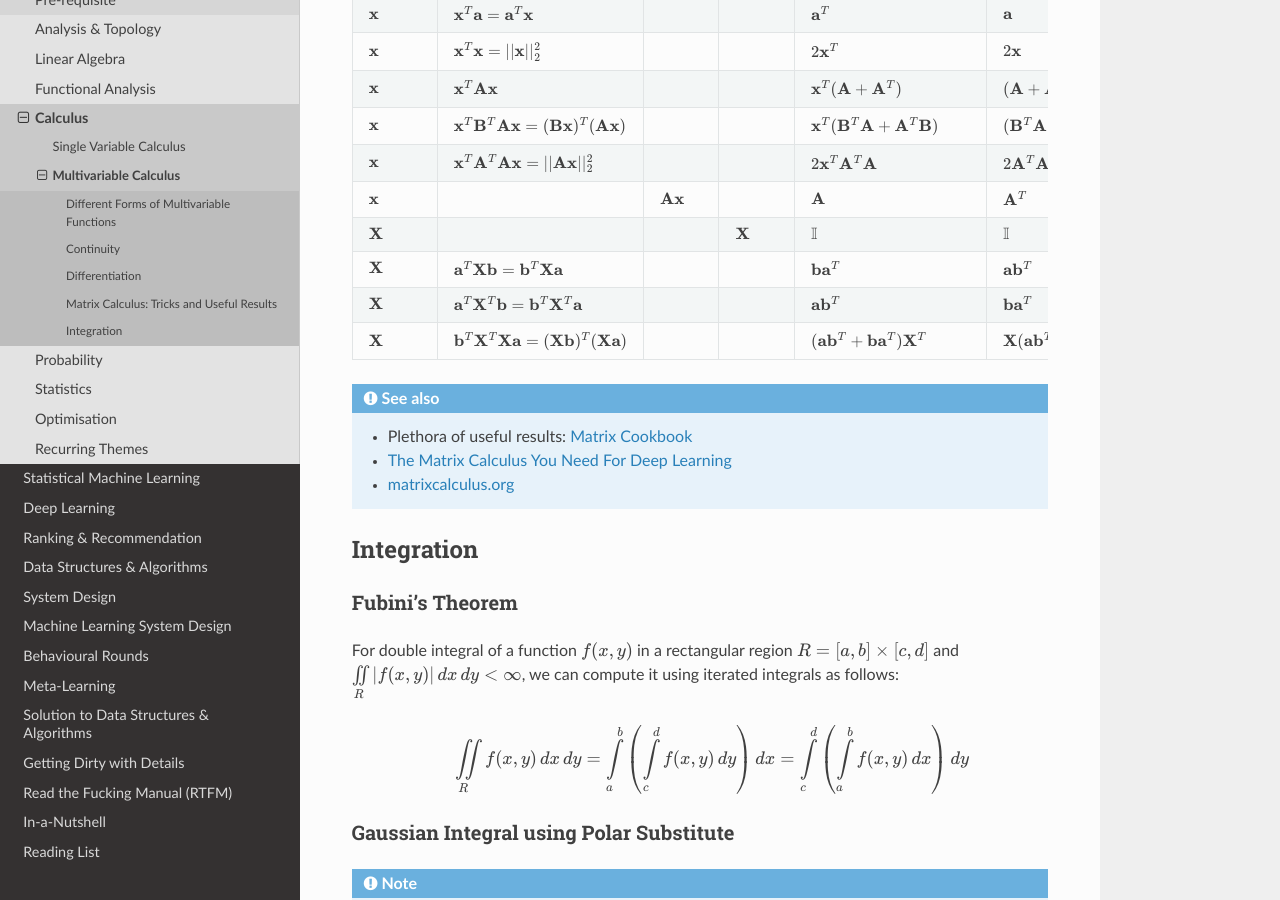
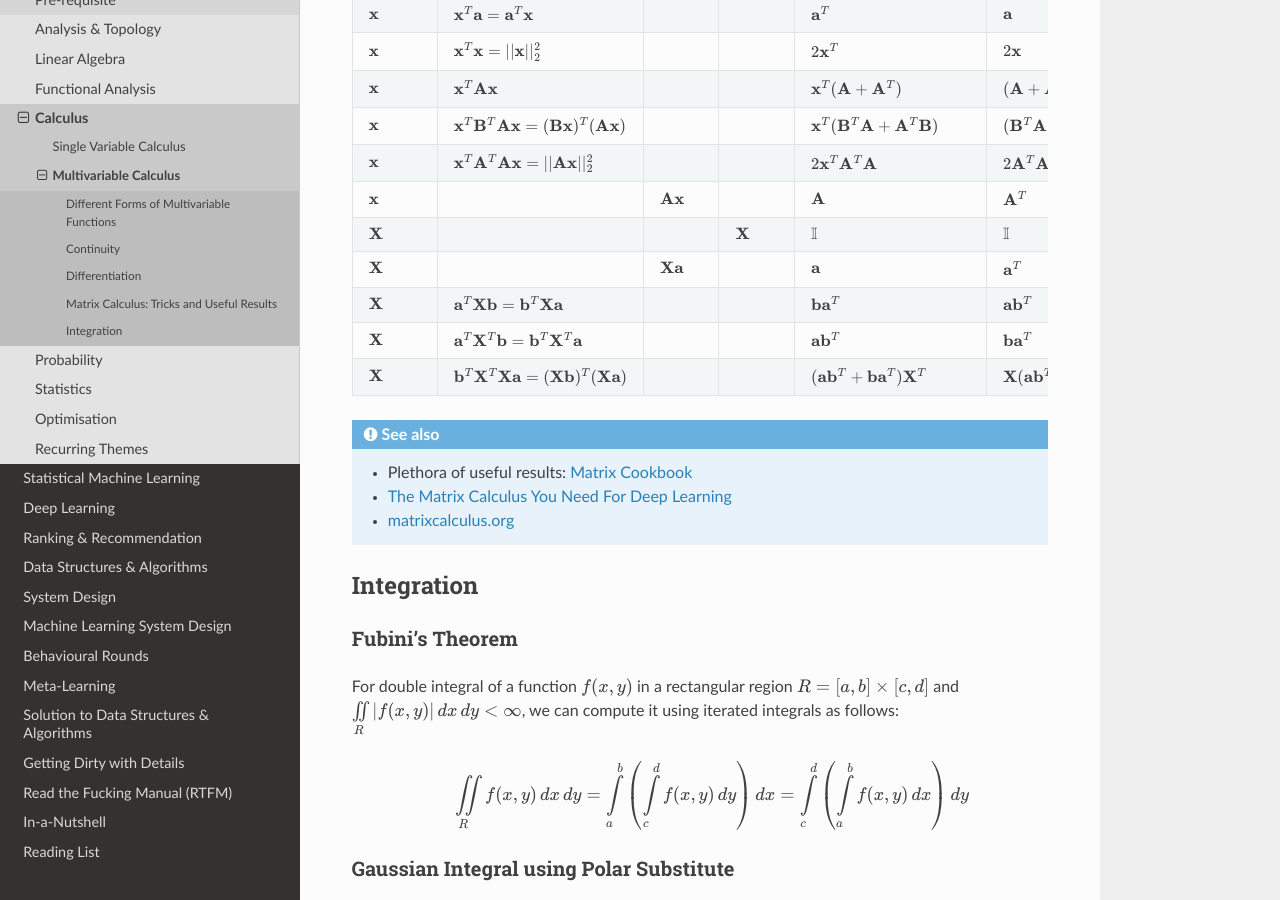
Before and after one commit to uselesstechjunks/leetcode, a Sphinx documentation site: the page built from docs/source/math/calc3/multi.rst, in a window 1280 px wide and 900 px high, scrolled down 9581 px. Built offline with Sphinx 7.4.7 and the Read the Docs theme 2.0.0, drawn with Linux system fonts in a browser that asks for light colours.

Commit message:
Update multi.rst

```diff
--- a/docs/source/math/calc3/multi.rst
+++ b/docs/source/math/calc3/multi.rst
@@ -289,6 +289,7 @@ Useful Derivatives
 	:math:`\mathbf{x}`, :math:`\mathbf{x}^T\mathbf{A}^T\mathbf{A}\mathbf{x}=||\mathbf{A}\mathbf{x}||_2^2`, , , :math:`2\mathbf{x}^T\mathbf{A}^T\mathbf{A}`, :math:`2\mathbf{A}^T\mathbf{A}\mathbf{x}`
 	:math:`\mathbf{x}`, , :math:`\mathbf{A}\mathbf{x}`, ,:math:`\mathbf{A}`, :math:`\mathbf{A}^T`
 	:math:`\mathbf{X}`, , ,:math:`\mathbf{X}`, :math:`\mathbb{I}`, :math:`\mathbb{I}`
+	:math:`\mathbf{X}`, , :math:`\mathbf{X}\mathbf{a}`, , :math:`\mathbf{a}`, :math:`\mathbf{a}^T`
 	:math:`\mathbf{X}`, :math:`\mathbf{a}^T\mathbf{X}\mathbf{b}=\mathbf{b}^T\mathbf{X}\mathbf{a}`, , , :math:`\mathbf{b}\mathbf{a}^T`, :math:`\mathbf{a}\mathbf{b}^T`
 	:math:`\mathbf{X}`, :math:`\mathbf{a}^T\mathbf{X}^T\mathbf{b}=\mathbf{b}^T\mathbf{X}^T\mathbf{a}`, , , :math:`\mathbf{a}\mathbf{b}^T`, :math:`\mathbf{b}\mathbf{a}^T`
 	:math:`\mathbf{X}`, :math:`\mathbf{b}^T\mathbf{X}^T\mathbf{X}\mathbf{a}=(\mathbf{X}\mathbf{b})^T(\mathbf{X}\mathbf{a})`, , , :math:`(\mathbf{a}\mathbf{b}^T+\mathbf{b}\mathbf{a}^T)\mathbf{X}^T`, :math:`\mathbf{X}(\mathbf{a}\mathbf{b}^T+\mathbf{b}\mathbf{a}^T)`
```
